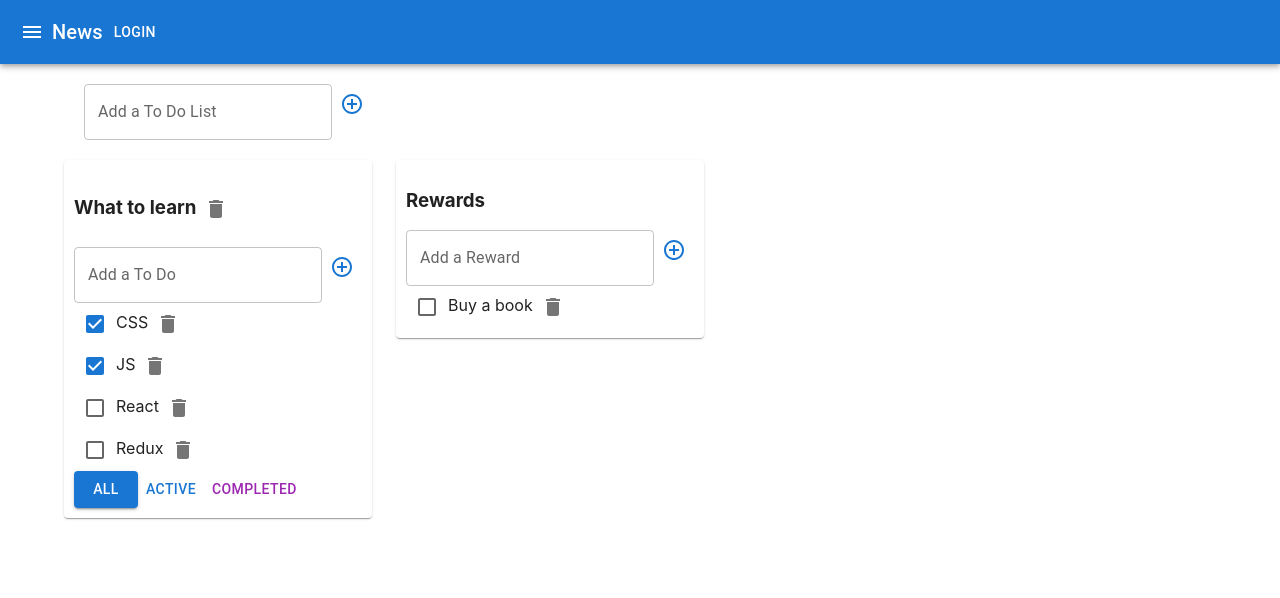
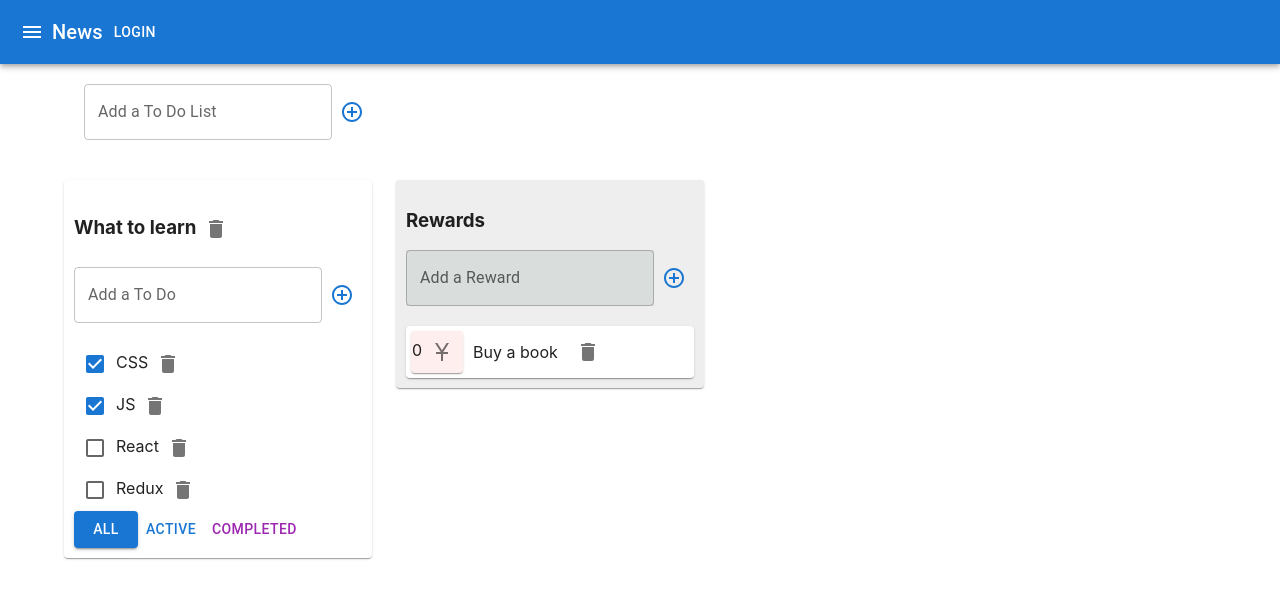
Before and after one commit to Desolateeeooo/to-do-list-ts, a React (Create React App) app: page / in a window 1280 px wide. Shown: the top 598 px of the page. Built offline with nearby package versions, Linux system fonts and the light colour scheme.

Commit message:
Add Price for Rewards
Make 'price' property shown in a Reward component

```diff
--- a/src/app/App.tsx
+++ b/src/app/App.tsx
@@ -133,7 +133,7 @@ function App() {
                     {rewards && rewards.map((rl: RewardListType) => {
                         return (
                           <Grid item key={rl.id}>
-                          <Paper style={{padding: '10px'}}>
+                          <Paper style={{padding: '10px', background: '#eeeeee'}}>
                               <RewardsContainer
                                 title={rl.title}
                                 rewards={rl.rewards}
--- a/src/app/components/AddItemForm.tsx
+++ b/src/app/components/AddItemForm.tsx
@@ -1,10 +1,11 @@
-import React, { ChangeEvent, KeyboardEvent, useState } from 'react';
-import { IconButton, TextField } from '@mui/material';
-import { ControlPoint } from '@mui/icons-material';
+import React, {ChangeEvent, KeyboardEvent, useState} from 'react';
+import {IconButton, TextField} from '@mui/material';
+import {ControlPoint} from '@mui/icons-material';
 
 type AddItemFormPropsType = {
     addItem: (title: string, rewardListId?: string, price?: number) => void;
     label: string;
+    style?: React.CSSProperties
 };
 
 export const AddItemForm = React.memo((props: AddItemFormPropsType) => {
@@ -33,7 +34,8 @@ export const AddItemForm = React.memo((props: AddItemFormPropsType) => {
     };
 
     return (
-    <div>
+        <div style={{display: 'flex', paddingBottom: '20px'}}>
+            <div style={props.style}>
             <TextField
                 label={props.label}
                 value={taskTitle}
@@ -43,8 +45,9 @@ export const AddItemForm = React.memo((props: AddItemFormPropsType) => {
                 variant={'outlined'}
                 helperText={error}
             />
+            </div>
             <IconButton onClick={handleAddTask} color={'primary'}>
-        <ControlPoint />
+                <ControlPoint/>
             </IconButton>
         </div>
     );
--- a/src/app/components/Reward.tsx
+++ b/src/app/components/Reward.tsx
@@ -1,7 +1,7 @@
-import React, {memo, useCallback, MouseEvent, ChangeEvent} from 'react';
-import {Checkbox, IconButton} from '@mui/material';
+import React, {ChangeEvent, memo, MouseEvent, useCallback} from 'react';
+import {IconButton, Paper} from '@mui/material';
 import {EditableSpan} from './EditableSpan';
-import {Delete} from '@mui/icons-material';
+import {CurrencyExchange, CurrencyYuan, Delete} from '@mui/icons-material';
 import {RewardType} from "../features/Rewards/RewardsContainer";
 import {useSortable} from "@dnd-kit/sortable";
 
@@ -11,6 +11,7 @@ type RewardPropsType = {
     changeRewardTitle: (id: string, title: string, rewardListId: string) => void;
     rewardListId: string,
     removeReward: (id: string, rewardListId: string) => void;
+    price: number;
 }
 
 const Reward = (props: RewardPropsType) => {
@@ -36,15 +37,6 @@ const Reward = (props: RewardPropsType) => {
         [id, removeReward, rewardListId],
     );
 
-    const onRemoveHandlerForCheckbox = useCallback(
-        (event: ChangeEvent<HTMLInputElement>) => {
-            event.stopPropagation();
-            event.preventDefault();
-            removeReward(id, rewardListId);
-        },
-        [id, removeReward, rewardListId],
-    );
-
     const onChangeTitleHandler = useCallback(
         (newValue: string) => {
             changeRewardTitle(id, newValue, rewardListId);
@@ -61,11 +53,18 @@ const Reward = (props: RewardPropsType) => {
             {...attributes}
             {...listeners}
         >
-            <Checkbox onChange={(e) => onRemoveHandlerForCheckbox(e)} />
-            <EditableSpan title={props.reward.title} onChange={onChangeTitleHandler}/>
-            <IconButton onClick={(e) => onRemoveHandler(e)}>
-                <Delete/>
-            </IconButton>
+            <div style={{display: 'flex', alignItems: 'center', gap: '10px'}}>
+                <Paper style={{padding: '1px', background: '#FFEEEE'}}>
+                    {props.price}
+                    <IconButton onClick={(e) => onRemoveHandler(e)}>
+                        <CurrencyYuan/>
+                    </IconButton>
+                </Paper>
+                <EditableSpan title={props.reward.title} onChange={onChangeTitleHandler}/>
+                <IconButton onClick={(e) => onRemoveHandler(e)}>
+                    <Delete/>
+                </IconButton>
+            </div>
         </div>
     );
 };
--- a/src/app/features/Rewards/RewardsContainer.tsx
+++ b/src/app/features/Rewards/RewardsContainer.tsx
@@ -60,6 +60,10 @@ const RewardsContainer = React.memo((props: RewardsAContainerPropsType) => {
         [dispatch],
     );
 
+    const changeRewardPriceHandler = useCallback((id: string, newPrice: number | undefined, rewardListId: string) => {
+
+    }, []);
+
     const sortRewardsHandler = useCallback(
         (rewardListId: string, oldIndex: UniqueIdentifier, newIndex: UniqueIdentifier) => {
             dispatch(sortRewards({rewardListId, oldIndex, newIndex}));
--- a/src/app/features/Rewards/RewardsPresentational.tsx
+++ b/src/app/features/Rewards/RewardsPresentational.tsx
@@ -5,6 +5,7 @@ import {RewardType} from "./RewardsContainer";
 import Reward from "../../components/Reward";
 import {SortableContext, verticalListSortingStrategy} from "@dnd-kit/sortable";
 import {DndContext, DragEndEvent, SensorDescriptor, SensorOptions} from "@dnd-kit/core";
+import {Paper} from "@mui/material";
 
 type RewardsPropsType = {
     addReward: (title: string, rewardListId?: string, price?: number) => void;
@@ -25,13 +26,14 @@ export const RewardsPresentational = React.memo((props: RewardsPropsType) => {
                     <h3>
                         <EditableSpan title={props.title} onChange={props.changeRewardsListTitle}></EditableSpan>
                     </h3>
-                    <AddItemForm addItem={props.addReward} label={"Add a Reward"}></AddItemForm>
+                    <AddItemForm addItem={props.addReward} label={"Add a Reward"} style={{background: '#D9DDDC'}}></AddItemForm>
                 </div>
                 <div>
                     <DndContext onDragEnd={props.onDragEndHandler} sensors={props.sensors}>
                         <SortableContext items={props.rewards} strategy={verticalListSortingStrategy}>
                             {props.rewards && props.rewards.map((r) => {
                                 return (
+                                    <Paper style={{padding: '5px'}}>
                                         <Reward
                                             reward={r}
                                             key={r.id}
@@ -39,7 +41,9 @@ export const RewardsPresentational = React.memo((props: RewardsPropsType) => {
                                             rewardListId={props.rewardListId}
                                             changeRewardTitle={props.changeRewardsListTitle}
                                             removeReward={props.removeReward}
+                                            price={r.price}
                                         />
+                                    </Paper>
                                 );
                             })}
                         </SortableContext>
```
Lines whose indentation alone changed are shown as unchanged.
